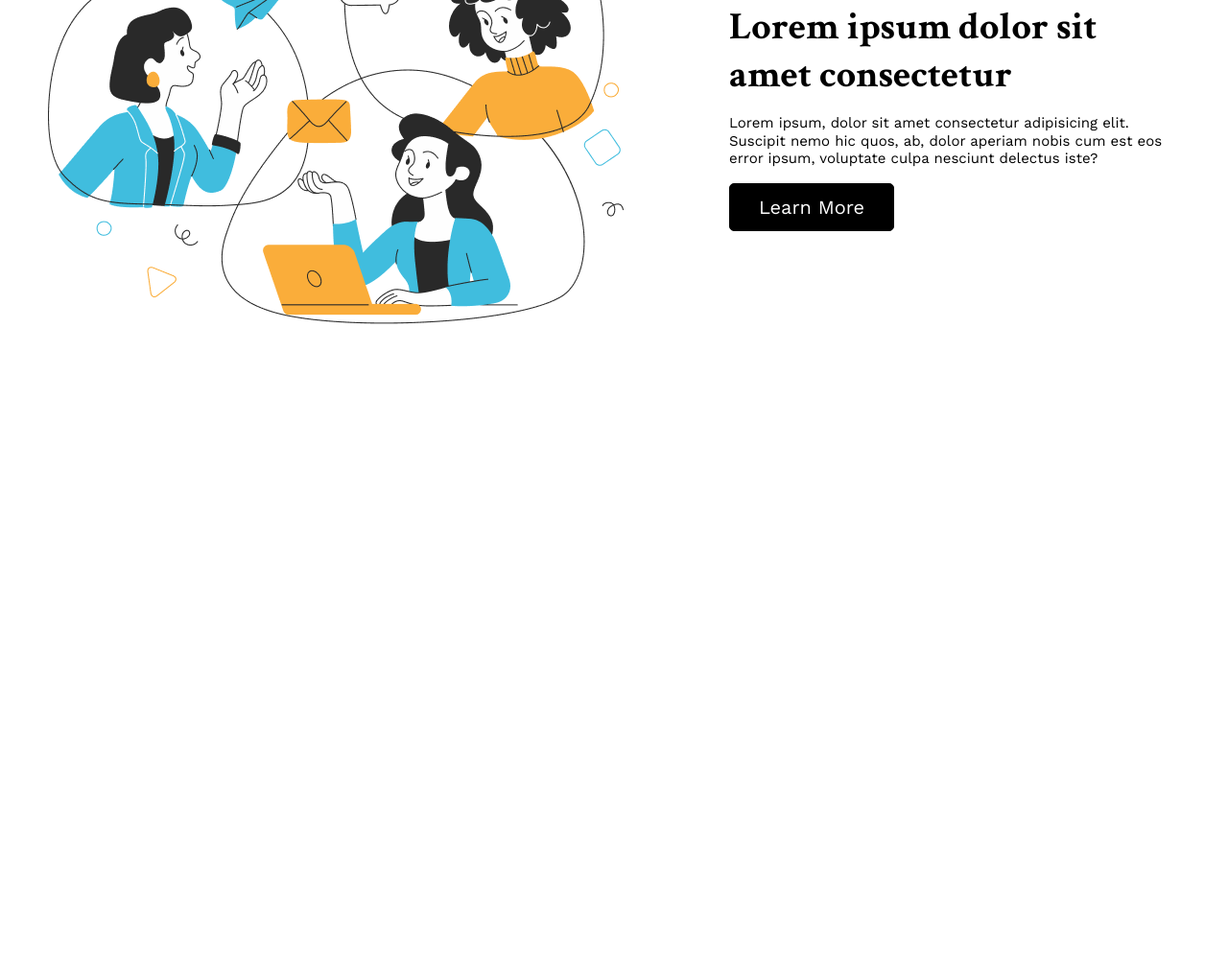
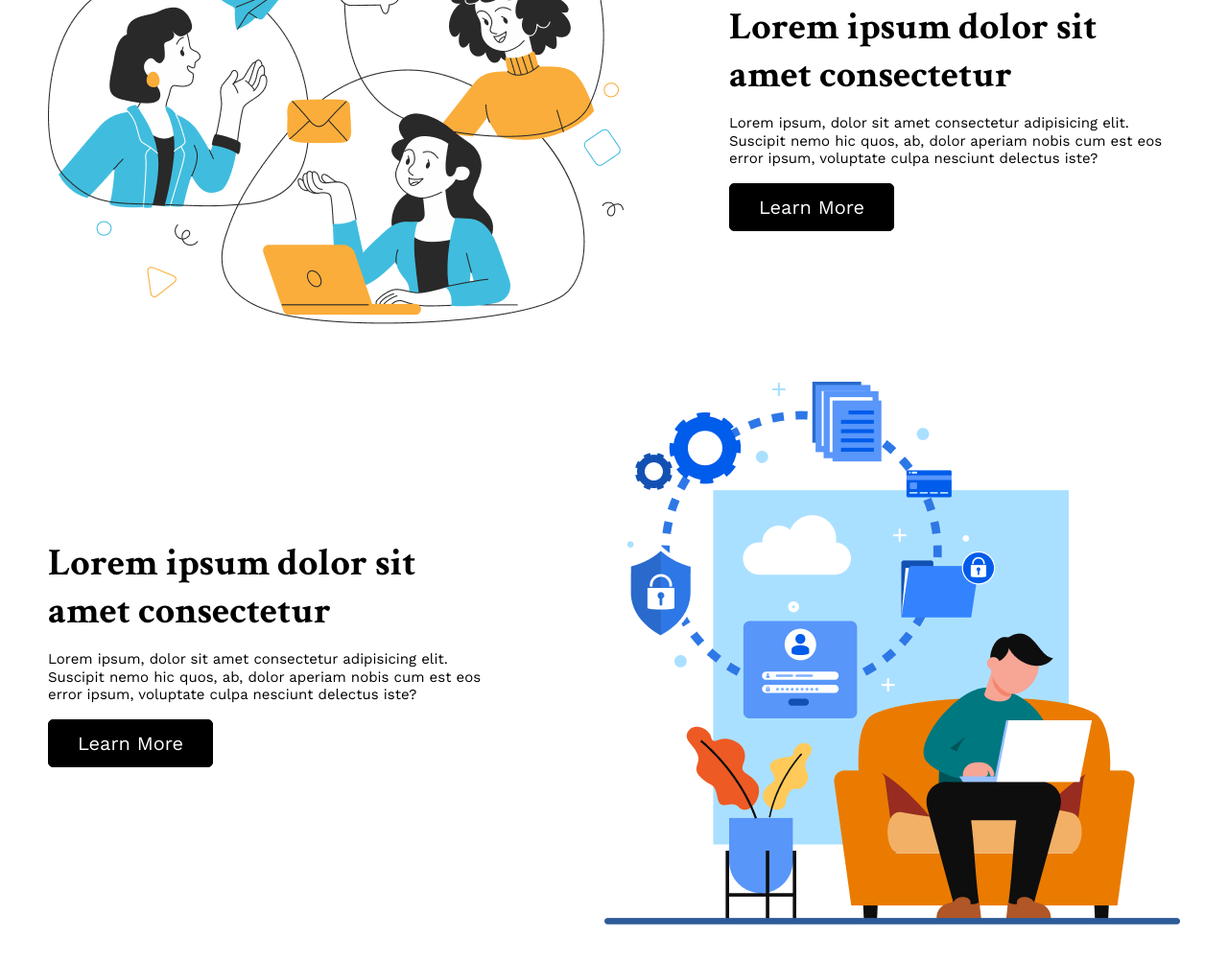
Before and after one commit to phuocduong-agilityio/loi-phan-internship, a website built with Parcel: page practice/practice-01/src/index.html in a window 1280 px wide. Shown: the part 1105-2107 px from the top of the page at 96% size. Before the commit the page ends 1503 px from the top, so only its background shows below. Built offline with nearby package versions, Linux system fonts and the light colour scheme.

Commit message:
Implement security UI

```diff
--- a/practice/practice-01/src/index.html
+++ b/practice/practice-01/src/index.html
@@ -113,5 +113,30 @@
         </div>
       </div>
     </section>
+
+    <!-- Security section -->
+    <section class="security">
+      <div class="security__container">
+        <!-- Security content -->
+        <div class="security__content">
+          <h2 class="security__heading">
+            Lorem ipsum dolor sit amet consectetur
+          </h2>
+          <p class="security__description">
+            Lorem ipsum, dolor sit amet consectetur adipisicing elit. Suscipit
+            nemo hic quos, ab, dolor aperiam nobis cum est eos error ipsum,
+            voluptate culpa nesciunt delectus iste?
+          </p>
+          <a href="javascript:void(0)" class="btn btn-secondary">Learn More</a>
+        </div>
+
+        <!-- Security image -->
+        <img
+          src="./assets/images/security.png"
+          alt="Image Security"
+          class="security__image"
+        />
+      </div>
+    </section>
   </body>
 </html>
--- a/practice/practice-01/src/style/main.css
+++ b/practice/practice-01/src/style/main.css
@@ -199,3 +199,31 @@
   font-family: var(--ff-primary-regular);
   line-height: 125%;
 }
+
+/* Security section */
+.security__container {
+  width: var(--width);
+  margin: 60px auto;
+  display: flex;
+  justify-content: space-between;
+  align-items: center;
+}
+
+.security__content {
+  width: 470px;
+  display: flex;
+  flex-direction: column;
+  gap: 16px;
+}
+
+.security__heading {
+  font-size: var(--fs-lg);
+  font-family: var(--ff-secondary-bold);
+  line-height: 125%;
+}
+
+.security__description {
+  font-size: 15px;
+  font-family: var(--ff-primary-regular);
+  line-height: 125%;
+}
```
Also changed, not shown: practice/practice-01/src/assets/images/security.png (added).
